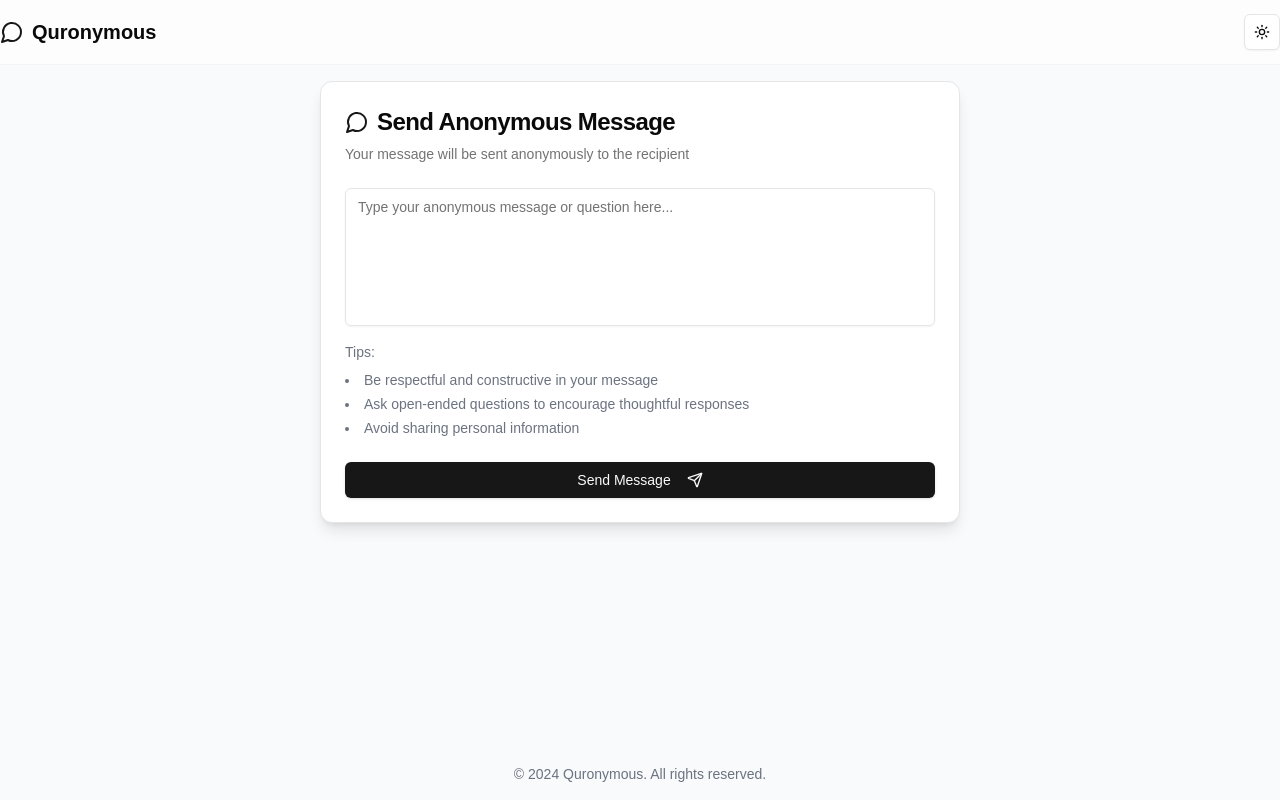
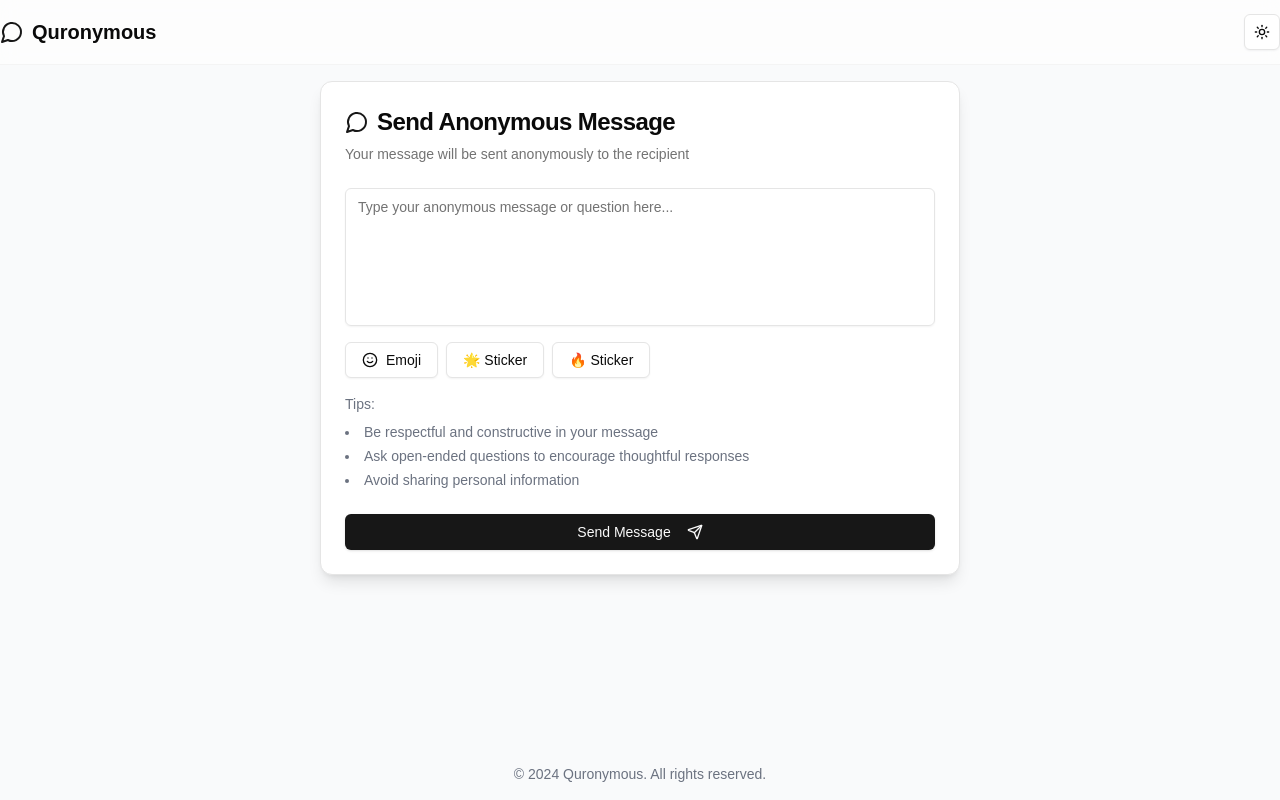
Before and after one commit to shibv/Quronymous, a Next.js app: page /send/1 in a window 1280 px wide. Built offline with nearby package versions, Linux system fonts and the light colour scheme; no server answers.

Commit message:
Added emoji adding functionalities

```diff
--- a/app/main/page.js
+++ b/app/main/page.js
@@ -67,7 +67,7 @@ export default function Home() {
         className="text-center mb-8"
       >
         <h1 className="text-4xl font-bold mb-4">Welcome to Quronymous</h1>
-        <p className="text-xl text-gray-600 dark:text-gray-300">Ask and answer questions anonymously, inspired by Quora</p>
+        <p className="text-xl text-gray-600 dark:text-gray-300">Ask questions and send anonymous messages to your favorite Quora users, inspired by Anonymous Message.</p>
       </motion.div>
       <div className="grid md:grid-cols-2 gap-8">
         <Card className="shadow-lg">
@@ -123,7 +123,7 @@ export default function Home() {
             </div>
             <div className="flex items-start space-x-3">
               <MessageCircle className="h-6 w-6 mt-1 text-primary" />
-              <p>Receive anonymous questions and feedback</p>
+              <p>Receive anonymous questions and messages</p>
             </div>
             <div className="flex items-start space-x-3">
               <MessageCircle className="h-6 w-6 mt-1 text-primary" />
--- a/app/page.js
+++ b/app/page.js
@@ -57,6 +57,20 @@ function MainContent() {
     fetchMessages();
   }, [router]);
 
+  const refreshMessages = async () => {
+    try {
+      const response = await fetch('/api/messages');
+      if (!response.ok) {
+        throw new Error('Failed to fetch messages');
+      }
+      const messageData = await response.json();
+      setMessages(messageData);
+      toast.success('Messages refreshed!');
+    } catch (error) {
+      toast.error('Failed to refresh messages');
+    }
+  };
+
   const copyToClipboard = (text) => {
     navigator.clipboard.writeText(text)
       .then(() => toast.success('Copied to clipboard!'))
@@ -87,7 +101,7 @@ function MainContent() {
           <Card className="shadow-lg mb-8 bg-yellow-200 dark:bg-yellow-800 border border-yellow-400 dark:border-yellow-600">
             <CardHeader>
               <CardTitle className="text-xl font-semibold text-gray-800 dark:text-gray-200">
-             Important: Save Your Login Information(Take a screenshot)
+                Important: Save Your Login Information (Take a screenshot)
               </CardTitle>
               <CardDescription className="text-gray-700 dark:text-gray-300">
                 This is your only chance to copy your login information. Save it securely!
@@ -121,7 +135,6 @@ function MainContent() {
               </Button>
             </CardContent>
           </Card>
-
         )}
 
         <Card className="shadow-lg mb-8">
@@ -149,9 +162,14 @@ function MainContent() {
 
         <Card className="shadow-lg">
           <CardHeader>
-            <CardTitle className="text-2xl font-bold flex items-center">
+            <CardTitle className="text-2xl font-bold flex items-center justify-between">
+              <span className='flex items-center'>
                 <MessageCircle className="h-6 w-6 mr-2 text-primary" />
                 Your Messages
+              </span>
+              <Button variant="outline" onClick={refreshMessages}>
+                Refresh Messages
+              </Button>
             </CardTitle>
             <CardDescription>Anonymous messages you&apos;ve received</CardDescription>
           </CardHeader>
@@ -186,7 +204,7 @@ function MainContent() {
           </CardContent>
         </Card>
       </motion.div>
-      <ToastContainer position="bottom-center" />
+      <ToastContainer position="top-center" />
     </div>
   );
 }
--- a/app/send/[id]/page.js
+++ b/app/send/[id]/page.js
@@ -8,11 +8,13 @@ import { Card, CardHeader, CardTitle, CardDescription, CardContent, CardFooter }
 import { toast, ToastContainer } from 'react-toastify'
 import 'react-toastify/dist/ReactToastify.css'
 import { motion } from 'framer-motion'
-import { Send, Loader2, MessageCircle } from 'lucide-react'
+import { Send, Loader2, MessageCircle, Smile } from 'lucide-react'
+import EmojiPicker from 'emoji-picker-react'
 
 export default function SendMessage() {
   const [message, setMessage] = useState('')
   const [isSending, setIsSending] = useState(false)
+  const [showEmojiPicker, setShowEmojiPicker] = useState(false) // Emoji picker visibility state
   const params = useParams()
   const { id } = params
 
@@ -45,6 +47,14 @@ export default function SendMessage() {
     }
   }
 
+  const onEmojiClick = (emojiObject) => {
+    setMessage((prev) => prev + emojiObject.emoji) // Append selected emoji to message
+  }
+
+  const addSticker = (sticker) => {
+    setMessage((prev) => prev + ` ${sticker} `) // Append selected sticker to message
+  }
+
   return (
     <div className="container mx-auto p-4 max-w-2xl">
       <motion.div
@@ -68,6 +78,23 @@ export default function SendMessage() {
               rows={6}
               className="resize-none"
             />
+            <div className="flex space-x-2">
+              <Button variant="outline" onClick={() => setShowEmojiPicker(!showEmojiPicker)}>
+                <Smile className="h-5 w-5" />
+                Emoji
+              </Button>
+              <Button variant="outline" onClick={() => addSticker('🌟')}>
+                🌟 Sticker
+              </Button>
+              <Button variant="outline" onClick={() => addSticker('🔥')}>
+                🔥 Sticker
+              </Button>
+            </div>
+            {showEmojiPicker && (
+              <div className="emoji-picker">
+                <EmojiPicker onEmojiClick={(emojiObject) => onEmojiClick(emojiObject)} />
+              </div>
+            )}
             <div className="text-sm text-gray-500 dark:text-gray-400">
               Tips:
               <ul className="list-disc list-inside mt-2 space-y-1">
--- a/package.json
+++ b/package.json
@@ -16,6 +16,7 @@
     "class-variance-authority": "^0.7.0",
     "clsx": "^2.1.1",
     "cookie": "^1.0.1",
+    "emoji-picker-react": "^4.12.0",
     "framer-motion": "^11.11.11",
     "jsonwebtoken": "^9.0.2",
     "lucide-react": "^0.454.0",
```
Also changed, not shown: 1 other file (tests, documents, lock files or other folders). Lines whose indentation alone changed are shown as unchanged.
